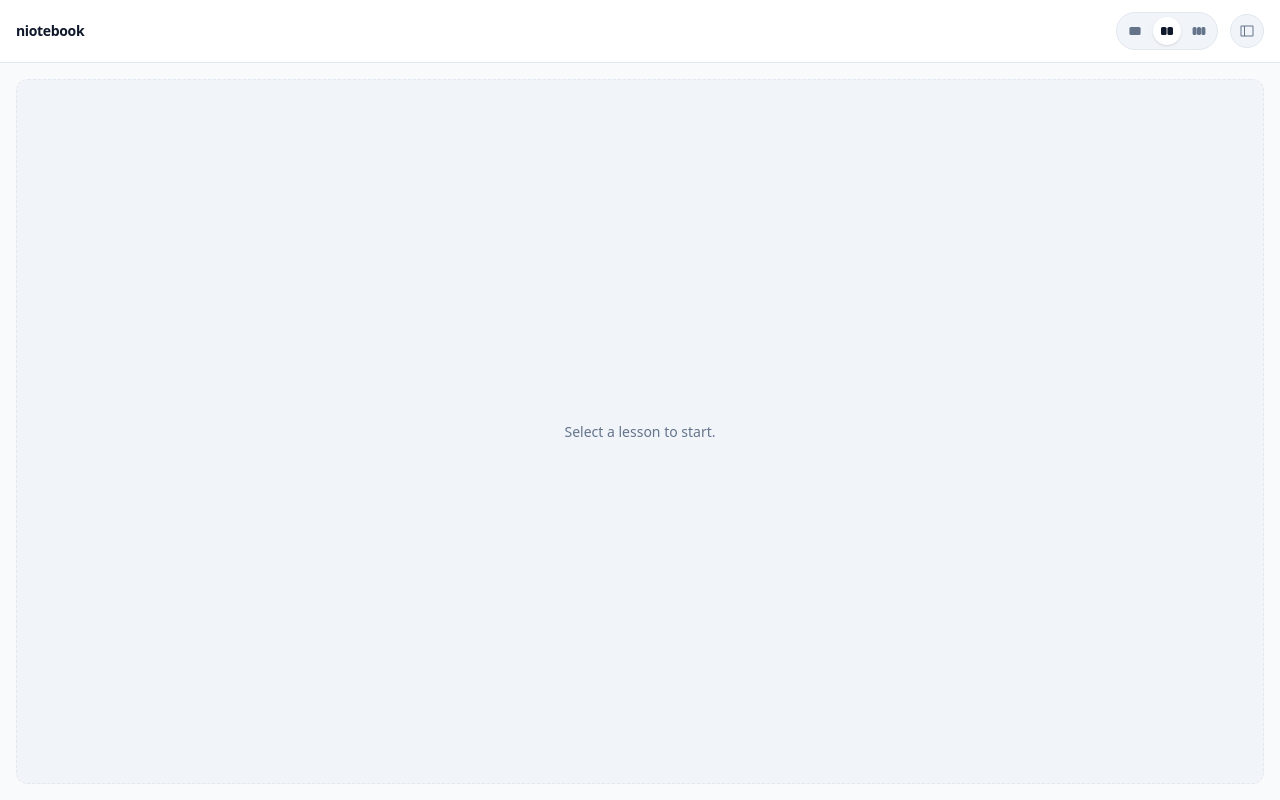
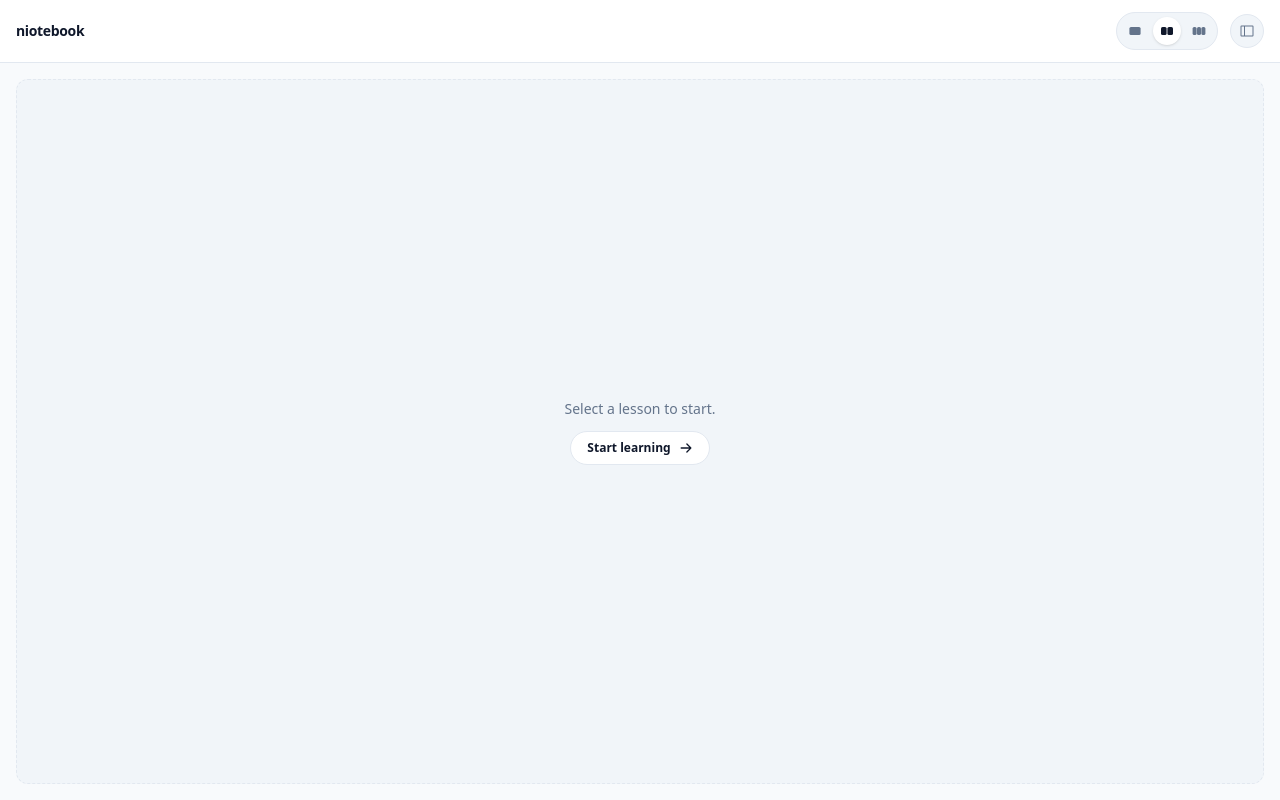
Before and after one commit to Akram012388/niotebook_v0.2, a Next.js app: page / in a window 1280 px wide. Built offline with nearby package versions, Linux system fonts and the light colour scheme; no server answers.

Commit message:
fix(ui): add start learning CTA and e2e base url

```diff
--- a/src/ui/layout/WorkspaceGrid.tsx
+++ b/src/ui/layout/WorkspaceGrid.tsx
@@ -3,11 +3,13 @@
 import {
   useCallback,
   useEffect,
+  useMemo,
   useSyncExternalStore,
   useState,
   type ReactElement,
 } from "react";
-import { useSearchParams } from "next/navigation";
+import { useRouter, useSearchParams } from "next/navigation";
+import { ArrowRight } from "@phosphor-icons/react";
 import { AiPane } from "../panes/AiPane";
 import { CodePane } from "../panes/CodePane";
 import { VideoPane } from "../panes/VideoPane";
@@ -75,6 +77,7 @@ const hydratePaneStore = (): void => {
 
 const WorkspaceGrid = (): ReactElement => {
   const { activePreset, setPreset } = useLayoutPreset();
+  const router = useRouter();
   const searchParams = useSearchParams();
   const subscribe = useCallback((onStoreChange: () => void): (() => void) => {
     if (typeof window === "undefined") {
@@ -283,11 +286,42 @@ const WorkspaceGrid = (): ReactElement => {
   ]);
 
   const lessonId = searchParams.get("lessonId");
+  const defaultLessonId = useMemo((): string | null => {
+    return process.env.NEXT_PUBLIC_DEFAULT_LESSON_ID ?? null;
+  }, []);
+  const storedLessonId = isMounted
+    ? storageAdapter.getItem("niotebook.lesson")
+    : null;
+  const startLessonId = storedLessonId ?? defaultLessonId;
+
+  const handleStartLearning = useCallback((): void => {
+    if (!startLessonId) {
+      return;
+    }
+    const params = new URLSearchParams(searchParams.toString());
+    params.set("lessonId", startLessonId);
+    router.replace(`/?${params.toString()}`);
+  }, [router, searchParams, startLessonId]);
 
   if (!lessonId) {
     return (
       <div className="flex h-full items-center justify-center rounded-xl border border-dashed border-border bg-surface-muted text-sm text-text-muted">
-        Select a lesson to start.
+        <div className="flex flex-col items-center gap-3">
+          <div>Select a lesson to start.</div>
+          <button
+            type="button"
+            onClick={handleStartLearning}
+            disabled={!startLessonId}
+            className={`inline-flex items-center gap-2 rounded-full border px-4 py-2 text-xs font-semibold transition ${
+              startLessonId
+                ? "border-border bg-surface text-foreground hover:bg-surface-muted"
+                : "border-border bg-surface-muted text-text-subtle"
+            }`}
+          >
+            Start learning
+            <ArrowRight size={14} weight="bold" />
+          </button>
+        </div>
       </div>
     );
   }
```
